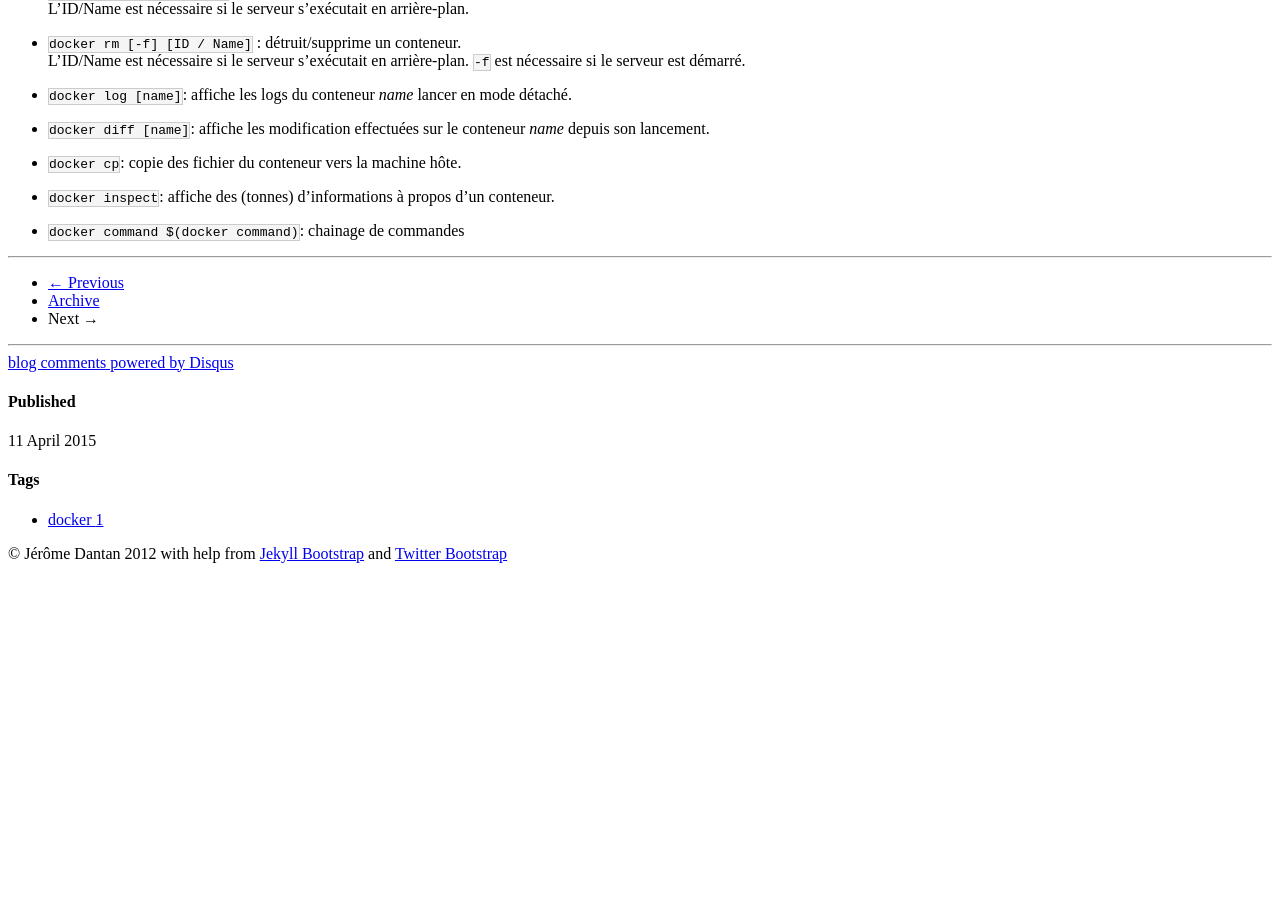
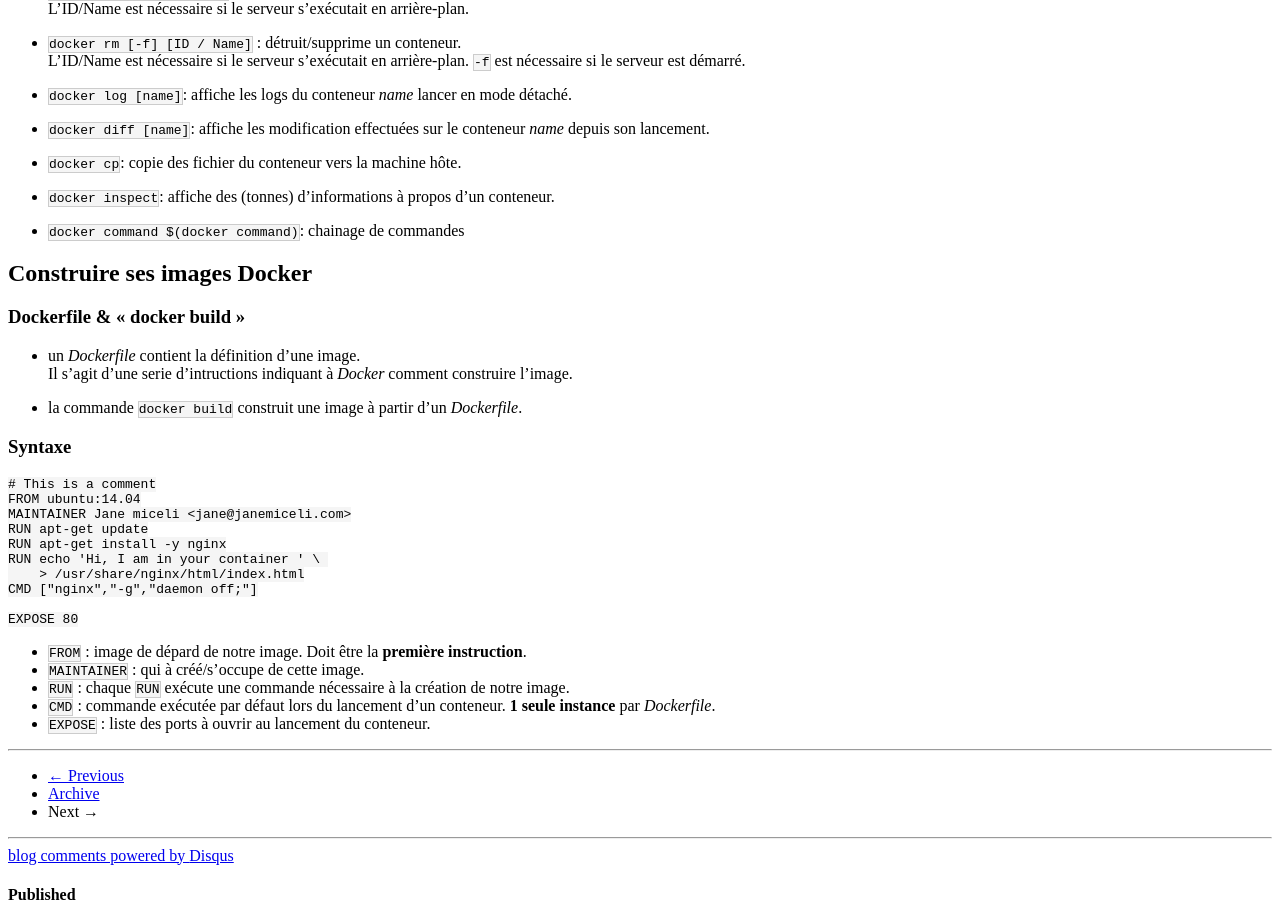
Before and after one commit to jidify/jidify.github.io, a Jekyll site: the page built from _posts/2015-04-11-docker.md, in a window 1280 px wide and 900 px high, scrolled down 3153 px. Built offline with Jekyll 4.4.1, drawn with Linux system fonts in a browser that asks for light colours; comment, search, counter and statistics services are not loaded; before the commit the page ends 3732 px from its top, so only the background shows below that.

Commit message:
enhance docker post

```diff
--- a/_posts/2015-04-11-docker.md
+++ b/_posts/2015-04-11-docker.md
@@ -163,3 +163,32 @@ L’ID/Name est nécessaire si le serveur s’exécutait en arrière-plan. `-f`
 - `docker inspect`: affiche des (tonnes) d’informations à propos d’un conteneur.
 
 - `docker command $(docker command)`: chainage de commandes
+
+
+##Construire ses images Docker
+
+###Dockerfile & « docker build »
+
+- un *Dockerfile* contient la définition d’une image.
+Il s’agit d’une serie d’intructions indiquant à *Docker* comment construire l’image.
+
+- la commande `docker build` construit une image à partir d’un *Dockerfile*.
+
+###Syntaxe
+
+    # This is a comment
+    FROM ubuntu:14.04
+    MAINTAINER Jane miceli <jane@janemiceli.com>
+    RUN apt-get update
+    RUN apt-get install -y nginx
+    RUN echo 'Hi, I am in your container ' \
+        > /usr/share/nginx/html/index.html
+    CMD ["nginx","-g","daemon off;"]
+
+    EXPOSE 80
+
+- `FROM` : image de dépard de notre image. Doit être la __première instruction__.
+- `MAINTAINER` : qui à créé/s’occupe de cette image.
+- `RUN` : chaque `RUN` exécute une commande nécessaire à la création de notre image.
+- `CMD` : commande exécutée par défaut lors du lancement d’un conteneur. __1 seule instance__ par *Dockerfile*.
+- `EXPOSE` : liste des ports à ouvrir au lancement du conteneur.
```
